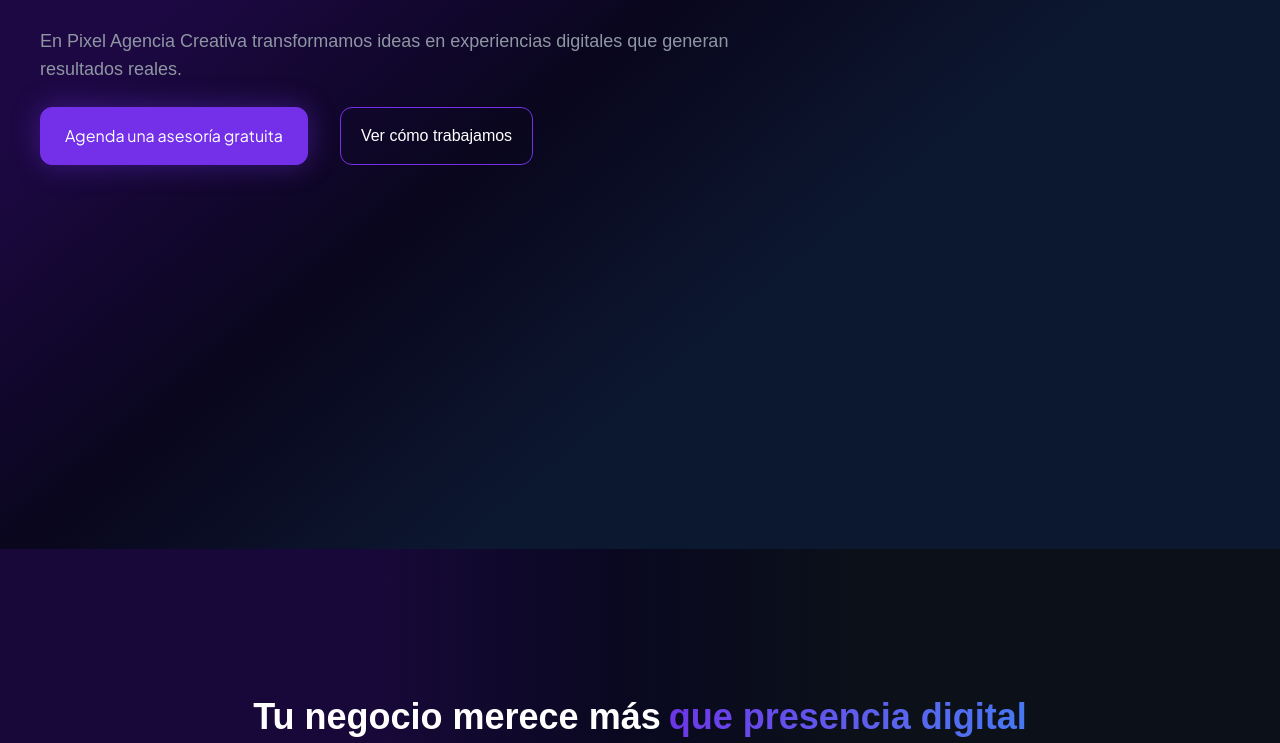
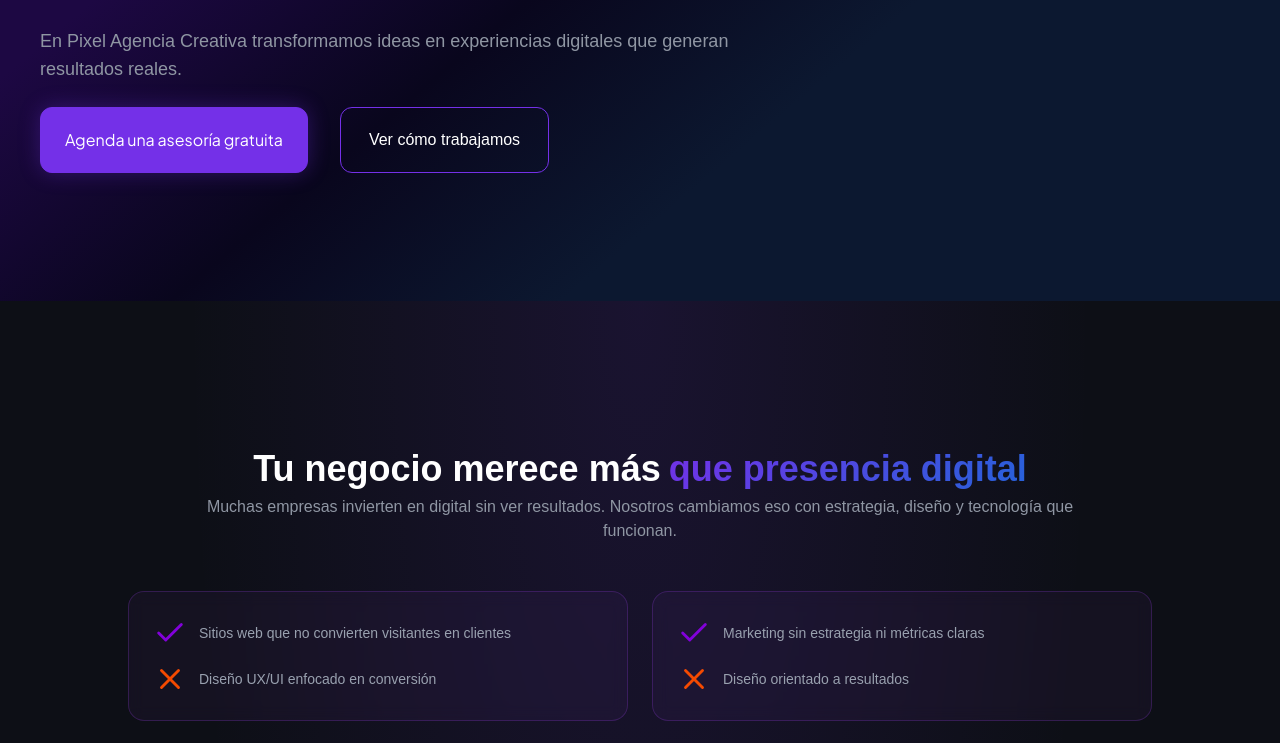
Before and after one commit to gabriez/PixelLanding, a Next.js app: page / in a window 1280 px wide. Shown: the part 440-1183 px from the top of the page. Built offline with nearby package versions, Linux system fonts and the light colour scheme; a web font is replaced by a local one.

Commit message:
PXL-02 | feat: footer and some fixes

```diff
--- a/src/app/layout.tsx
+++ b/src/app/layout.tsx
@@ -2,6 +2,9 @@
 import localFont from "next/font/local";
 import { Geist, Geist_Mono, Plus_Jakarta_Sans } from "next/font/google";
 import "./globals.css";
+import { Navbar } from "@/components/Navbar";
+
+import { Footer } from "@/components/Footer";
 
 const geistSans = Geist({
   variable: "--font-geist-sans",
@@ -69,7 +72,10 @@
       <body
         className={`${geistSans.variable} ${geistMono.variable} ${plusJakartaSans.variable} ${axiforma.className} `}
       >
+        <Navbar />
+
         {children}
+        <Footer />
       </body>
     </html>
   );
--- a/src/app/page.tsx
+++ b/src/app/page.tsx
@@ -1,21 +1,17 @@
 import { Contact } from "@/components/home/Contact";
 import { Hero } from "@/components/home/Hero";
-import { Resources } from "@/components/home/Resources";
 import { Services } from "@/components/home/Services";
 import { Process } from "@/components/home/Process";
-import { Navbar } from "@/components/Navbar";
 import { BrandsTrust } from "@/components/home/BrandsTrust";
 
 export default function Home() {
   return (
     <>
-      <Navbar />
       <Hero />
       <Services />
       <Process />
       <BrandsTrust />
       <Contact />
-      <Resources />
     </>
   );
 }
--- /dev/null
+++ b/src/components/Footer.tsx
@@ -0,0 +1,45 @@
+import { LINKS } from "@/constants";
+import Link from "next/link";
+import { Fragment } from "react";
+
+export const Footer = () => {
+  return (
+    <div className="border-t border-(--muted-foreground)/40 w-screen px-4 text-white pt-12">
+      <div className="flex flex-col">
+        <div className="flex sm:flex-row flex-col sm:gap-0 gap-5 pb-6 items-center justify-between">
+          <div>
+            <h4>
+              Pixel{" "}
+              <span className="text-gradient font-medium">
+                Agencia Creativa
+              </span>
+            </h4>
+            <p className="text-(--muted-foreground) text-sm mt-2">
+              Marketing digital, diseño y desarrollo web orientado a resultados.
+            </p>
+          </div>
+          <div>
+            {Object.entries(LINKS).map(([name, href]) => {
+              if (name === "Nosotros") return <Fragment key={9999} />;
+              return (
+                <Link
+                  key={name}
+                  href={"#" + href}
+                  className={`text-(--muted-foreground) hover:text-(--primary-color) mx-4 py-6 transition-colors text-sm font-(--font-plus-jakarta-sans)`}
+                >
+                  {" "}
+                  {name}{" "}
+                </Link>
+              );
+            })}
+          </div>
+        </div>
+        <div className="border-t border-(--muted-foreground)/40 w-screen">
+          <span className="block text-center text-[13px] text-(--muted-foreground) pt-5 pb-10">
+            © 2026 Pixel Agencia Creativa. Todos los derechos reservados.
+          </span>
+        </div>
+      </div>
+    </div>
+  );
+};
--- a/src/components/ScheduleButton.tsx
+++ b/src/components/ScheduleButton.tsx
@@ -2,7 +2,7 @@
 
 export const ScheduleButton = () => {
   return (
-    <button className="schedule-assesory cursor-pointer max-sm:w-full 2xl:text-lg px-6 py-4 2xl:px-7 2xl:py-5 mx-auto block">
+    <button className="schedule-assesory font-(--plus-jakarta-sans) cursor-pointer max-sm:w-full 2xl:text-lg px-6 py-4 2xl:px-7 2xl:py-5 mx-auto block">
       Agenda una asesoría gratuita
     </button>
   );
--- a/src/components/home/Hero.tsx
+++ b/src/components/home/Hero.tsx
@@ -4,7 +4,7 @@
   return (
     <div
       id="hero"
-      className="pt-40 pb-96 flex flex-col items-start justify-start px-10 gap-4  bg-linear-[140deg] from-[#1D0843] from-[28.57%] via-[#09061D] via-[48.68%] to-[#0C1830] to-[66.75%]"
+      className="pt-40 pb-32 flex flex-col items-start justify-start px-10 gap-4  bg-linear-[140deg] from-[#1D0843] from-[28.57%] via-[#09061D] via-[48.68%] to-[#0C1830] to-[66.75%]"
     >
       <div
         className={`flex items-center  border border-(--primary-color)/20 bg-(--primary-color)/10 rounded-full px-4 py-2.5 text-sm 2xl:text-base font-medium`}
--- a/src/components/home/HeroButtons.tsx
+++ b/src/components/home/HeroButtons.tsx
@@ -4,7 +4,7 @@
   return (
     <div className="flex max-sm:flex-col max-sm:w-full gap-4 sm:gap-8 mt-2">
       <ScheduleButton />
-      <button className="cursor-pointer text-white max-sm:w-full border border-(--primary-color) px-5 py-3 rounded-xl hover:bg-(--primary-color)/20 transition 2xl:text-lg">
+      <button className="cursor-pointer font-(--plus-jakarta-sans) text-white max-sm:w-full border border-(--primary-color) px-7 py-5 rounded-xl hover:bg-(--primary-color)/20 transition 2xl:text-lg">
         Ver cómo trabajamos
       </button>
     </div>
--- a/src/components/home/Process.tsx
+++ b/src/components/home/Process.tsx
@@ -3,10 +3,7 @@
 
 export const Process = () => {
   return (
-    <section
-      id="process"
-      className="bg-linear-to-r from-[#18083A] from-[28.57%] via-[#090820] via-[48.68%] to-[#0C1019] to-[66.75%] py-20"
-    >
+    <section id="process" className="radial-background py-20">
       <article>
         <h2 className="text-center text-4xl font-bold text-white">
           Nuestro <span className="text-gradient">proceso</span> de trabajo
--- a/src/components/home/Resources.tsx
+++ /dev/null
@@ -1,3 +0,0 @@
-export const Resources = () => {
-  return <div>Resources</div>;
-};
--- a/src/components/home/Services.tsx
+++ b/src/components/home/Services.tsx
@@ -6,6 +6,7 @@
   agencyData,
 } from "../data/Services";
 import { X, Check } from "lucide-react";
+import { LINKS } from "@/constants";
 
 const iconClass = "w-8.5 h-8.5 shrink-0";
 
@@ -46,18 +47,15 @@
 
 export const Services = () => {
   return (
-    <section
-      className="min-h-screen pt-20 pb-25 bg-linear-to-r from-[#18083A] from-[28.57%] via-[#090820] via-[48.68%] to-[#0C1019] to-[66.75%]"
-      id="services"
-    >
+    <section className="radial-background pt-20 pb-25" id={LINKS.Servicios}>
       <article>
         <h1 className="text-center pt-17 text-3xl  md:text-4xl font-semibold px-4">
           <span className="text-white">Tu negocio merece más</span>
-          <span className="bg-linear-to-r from-[#6D34E6] to-[#4678F2] bg-clip-text text-transparent pl-2">
+          <span className="text-gradient bg-clip-text text-transparent pl-2">
             que presencia digital
           </span>
         </h1>
-        <h3 className="text-center text-gray-500 px-[15%] font-normal pt-1.5">
+        <h3 className="text-center text-(--muted-foreground) px-[15%] font-normal pt-1.5">
           Muchas empresas invierten en digital sin ver resultados. Nosotros
           cambiamos eso con estrategia, diseño y tecnología que funcionan.
         </h3>
@@ -86,7 +84,7 @@
       </article>
 
       {/* Services marketing */}
-      <section className=" pt-20 pb-5 md:pb-10 bg-linear-to-r from-[#18083A] from-[28.57%] via-[#090820] via-[48.68%] to-[#0C1019] to-[66.75%]">
+      <section className=" pt-20 pb-5 md:pb-10 ">
         <div>
           <h1 className="text-center pt-17 text-3xl md:text-4xl px-4 font-semibold ">
             <span className="text-white">Servicios de</span>
```
